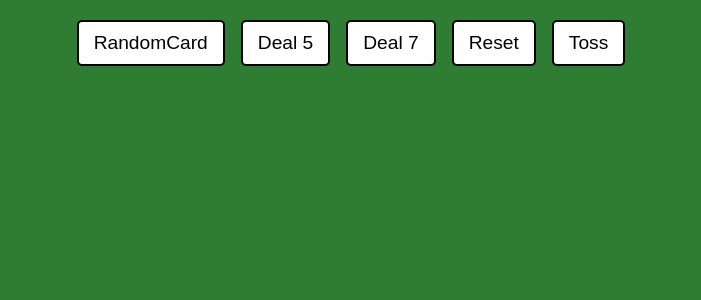
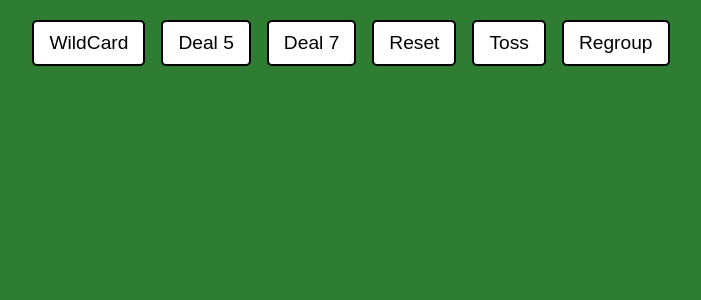
Before and after one commit to SuzaalT/React-Assignment3, a React (Create React App) app: page / in a window 1280 px wide. Shown: the top 300 px of the page, without its empty margins (289-990 px from the left). Built offline with nearby package versions, Linux system fonts and the light colour scheme.

Commit message:
Regroup feature added

```diff
--- a/src/App.js
+++ b/src/App.js
@@ -43,7 +43,10 @@ function DeckofCard() {
   //Random Card Generator
   const randomCardGenerator = () => {
 
-    if(!selectedCard) setAllSelectedCards([]);
+    if(!selectedCard) {
+      setAllSelectedCards([]);
+      setPickedCard(null);
+    };
 
     const card = getRandomCardFromDeck();
 
@@ -55,7 +58,6 @@ function DeckofCard() {
     })
 
     setSelectedCard(card);
-    setPickedCard(card);
 
     setAllSelectedCards(selectedCards => {
       return [...selectedCards, card];
@@ -65,6 +67,7 @@ function DeckofCard() {
 
   //Deal x Card Generator
   const dealCards = (numOfCards) => {
+    setPickedCard(null);
     setSelectedCard(null);
     setDeckOfCards([...getWholeDeck()]);
     setAllSelectedCards([]);
@@ -78,20 +81,29 @@ function DeckofCard() {
       })
     }
 
-    setPickedCard(cards[cards.length - 1])
-
     setAllSelectedCards([...cards])
   }
 
 
   const handlePickingCard = (clickedCard) => {
     if(!pickedCard) {
-      pickedCard = clickedCard;
+      setPickedCard(clickedCard);
       return;
     }
 
 
-    //TODO: swap the cards places
+    //swap cards
+    setAllSelectedCards(allSelectedCards => {
+      const clickedCardIndex = allSelectedCards.findIndex(c => c === clickedCard);
+      const pickedCardIndex = allSelectedCards.findIndex(c => c === pickedCard);
+
+      if (clickedCardIndex === -1 || pickedCardIndex === -1) return allSelectedCards;
+
+      const newCards = [...allSelectedCards];
+      [newCards[clickedCardIndex], newCards[pickedCardIndex]] = [newCards[pickedCardIndex], newCards[clickedCardIndex]];
+
+      return newCards;
+  });
 
   }
 
@@ -106,10 +118,19 @@ function DeckofCard() {
     setPickedCard(null);
   }
 
+  const handleRegroup = () => {
+    setAllSelectedCards(allSelectedCards => {
+      const shuffledCards = [...allSelectedCards]
+          .sort(() => Math.random() - 0.5);
+
+      return shuffledCards;
+  });
+  }
+
   return (
     <div className="layout">
       <div className="button-container">
-        <button onClick={randomCardGenerator}>RandomCard</button>
+        <button onClick={randomCardGenerator}>WildCard</button>
         <button onClick={() => dealCards(5)}>Deal 5</button>
         <button onClick={() => dealCards(7)}>Deal 7</button>
         <button onClick={() => {
@@ -117,6 +138,7 @@ function DeckofCard() {
           setSelectedCard(null);
         }}>Reset</button>
         <button onClick={handleToss}>Toss</button>
+        <button onClick={handleRegroup}>Regroup</button>
       </div>
 
 
@@ -129,7 +151,7 @@ function DeckofCard() {
         </div>}
 
       <div className="cards-container">
-        {allSelectedCards.map((c, i) => <Card key={i} picked={c === pickedCard} onClick={() => setPickedCard(c)} type={c}></Card>)}
+        {allSelectedCards.map((c, i) => <Card key={i} picked={c === pickedCard} onClick={() => handlePickingCard(c)} type={c}></Card>)}
       </div>
     </div>
   );
```
